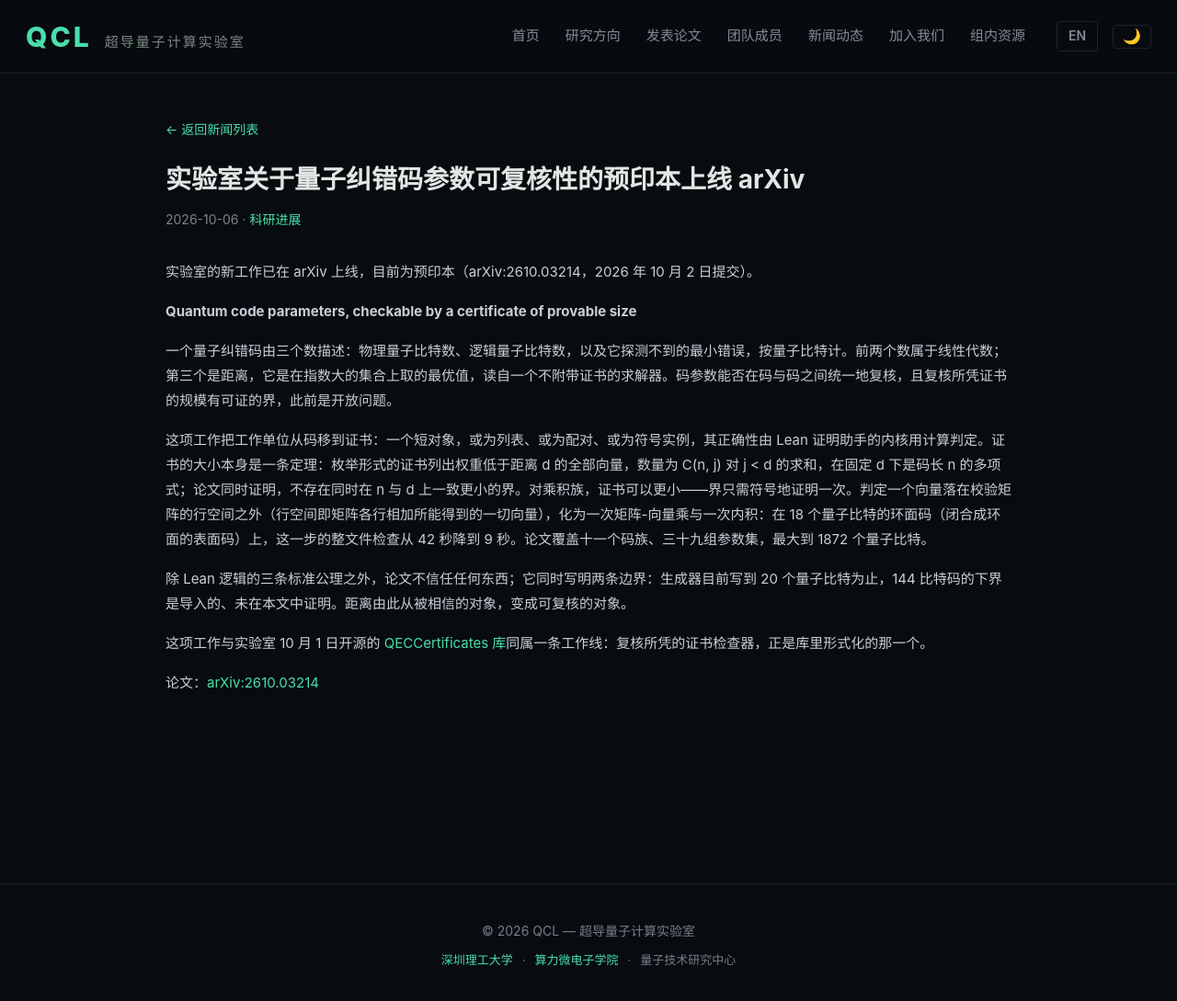
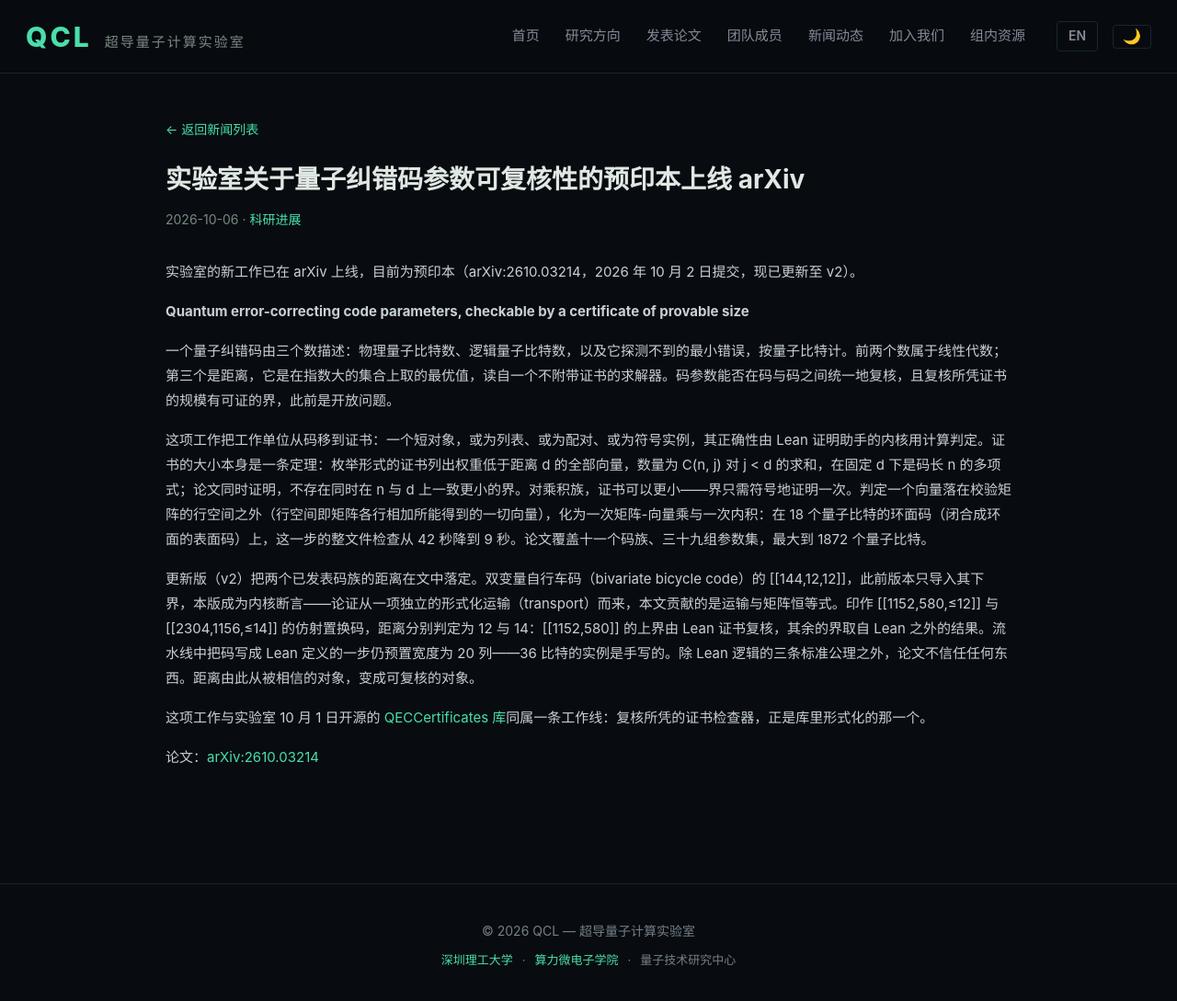
Before and after one commit to QCL-SUAT/qcl-suat.github.io, a Jekyll site: the page built from _posts/2026-10-06-code-parameters-certificate-preprint.md, in a window 1280 px wide and 1095 px high. Shown: the top 1089 px of the window at 92% size. Built offline with Jekyll 4.4.1, drawn with Linux system fonts in a browser that asks for light colours.

Commit message:
content: 两篇预印本新闻按 arXiv v2 更新：码参数论文改用新题并补 BB/仿射置换码距离判定，相位盲存储器补相干上限结论，发表页标题同步

```diff
--- a/_data/publications.yml
+++ b/_data/publications.yml
@@ -15,7 +15,7 @@
   year: 2026
   arxiv: "2610.04306"
   category: "quantum-foundations"
-- title: "Quantum code parameters, checkable by a certificate of provable size"
+- title: "Quantum error-correcting code parameters, checkable by a certificate of provable size"
   authors: "Shuoming An, Fusheng Yang"
   journal: "arXiv 预印本"
   journal_en: "arXiv preprint"
--- a/_posts/2026-10-06-code-parameters-certificate-preprint.md
+++ b/_posts/2026-10-06-code-parameters-certificate-preprint.md
@@ -6,32 +6,32 @@ date: 2026-10-06
 tag: "科研进展"
 tag_en: "Research"
 permalink_en: "/en/news/code-parameters-certificate-preprint.html"
-excerpt_en: "The lab's new work is now on arXiv as a preprint (arXiv:2610.03214, submitted 2 October 2026): a code's distance becomes checkable rather than believed, by certificates whose size is itself a theorem."
+excerpt_en: "The lab's new work is now on arXiv as a preprint (arXiv:2610.03214, submitted 2 October 2026, now updated to v2): a code's distance becomes checkable rather than believed, by certificates whose size is itself a theorem; the update settles the distances of two published code families, including the bivariate bicycle code [[144,12,12]]."
 body_en: |
-  The lab's new work is now on arXiv as a preprint (arXiv:2610.03214, submitted 2 October 2026).
+  The lab's new work is now on arXiv as a preprint (arXiv:2610.03214, submitted 2 October 2026, now updated to v2).
 
-  **Quantum code parameters, checkable by a certificate of provable size**
+  **Quantum error-correcting code parameters, checkable by a certificate of provable size**
 
   A code is described by three numbers: its physical qubits, its logical qubits, and the smallest error it cannot detect, counted in qubits. The first two are linear algebra; the third, the distance, is an optimum over an exponentially large set, read off a solver whose answer carries no certificate. Whether a code's parameters can be checked uniformly across codes, with a certificate of proved size, was open.
 
   The paper moves the unit of work from the code to a certificate — a short object, either a list, a pairing or a symbolic instance — whose correctness the kernel of the Lean proof assistant decides by computation. The certificate's size is itself a theorem: its enumeration form lists the vectors of weight below the distance d, C(n, j) summed over j < d, a polynomial in the code's length n at fixed distance d; and no bound uniform over codes in both n and d is smaller. For product families the certificate is smaller still, the bound being proved once, symbolically. Deciding that a vector lies outside the row space of the check matrix, the set of sums of its rows, becomes one matrix-vector product and one inner product: on an eighteen-qubit toric code, a surface code closed into a torus, the whole-file check of that decision falls from 42 s to 9 s. Eleven code families and thirty-nine parameter sets follow, the widest at 1872 qubits.
 
-  Nothing beyond the three standard axioms of Lean's logic is trusted, and the paper states two limits of scope: the generator that writes a code's checks stops at twenty qubits, and the lower bound for the 144-qubit code is imported rather than proved there. A distance becomes checkable rather than believed.
+  The update (v2) settles the distances of two published code families in the paper. The bivariate bicycle code's [[144,12,12]], whose lower bound the previous version imported, is now a kernel assertion — the argument is transported from an independent formalization, this paper contributing the transport and the matrix identity. The affine-permutation codes printed at [[1152,580,≤12]] and [[2304,1156,≤14]] are settled at twelve and fourteen: the upper bound of [[1152,580]] is re-derived by a Lean certificate, and the remaining bounds rest on results outside Lean. The pipeline's specification step, which writes a code's Lean definition, still carries a preset width of twenty columns — the 36-qubit instance was written by hand. Nothing beyond the three standard axioms of Lean's logic is trusted. A distance becomes checkable rather than believed.
 
   The work belongs to the same line as the lab's [QECCertificates library](/en/news/qeccertificates-open-source.html), open-sourced on 1 October: the certificate checker the paper rests on is the one formalized there.
 
   Paper: [arXiv:2610.03214](https://arxiv.org/abs/2610.03214)
 ---
 
-实验室的新工作已在 arXiv 上线，目前为预印本（arXiv:2610.03214，2026 年 10 月 2 日提交）。
+实验室的新工作已在 arXiv 上线，目前为预印本（arXiv:2610.03214，2026 年 10 月 2 日提交，现已更新至 v2）。
 
-**Quantum code parameters, checkable by a certificate of provable size**
+**Quantum error-correcting code parameters, checkable by a certificate of provable size**
 
 一个量子纠错码由三个数描述：物理量子比特数、逻辑量子比特数，以及它探测不到的最小错误，按量子比特计。前两个数属于线性代数；第三个是距离，它是在指数大的集合上取的最优值，读自一个不附带证书的求解器。码参数能否在码与码之间统一地复核，且复核所凭证书的规模有可证的界，此前是开放问题。
 
 这项工作把工作单位从码移到证书：一个短对象，或为列表、或为配对、或为符号实例，其正确性由 Lean 证明助手的内核用计算判定。证书的大小本身是一条定理：枚举形式的证书列出权重低于距离 d 的全部向量，数量为 C(n, j) 对 j < d 的求和，在固定 d 下是码长 n 的多项式；论文同时证明，不存在同时在 n 与 d 上一致更小的界。对乘积族，证书可以更小——界只需符号地证明一次。判定一个向量落在校验矩阵的行空间之外（行空间即矩阵各行相加所能得到的一切向量），化为一次矩阵-向量乘与一次内积：在 18 个量子比特的环面码（闭合成环面的表面码）上，这一步的整文件检查从 42 秒降到 9 秒。论文覆盖十一个码族、三十九组参数集，最大到 1872 个量子比特。
 
-除 Lean 逻辑的三条标准公理之外，论文不信任任何东西；它同时写明两条边界：生成器目前写到 20 个量子比特为止，144 比特码的下界是导入的、未在本文中证明。距离由此从被相信的对象，变成可复核的对象。
+更新版（v2）把两个已发表码族的距离在文中落定。双变量自行车码（bivariate bicycle code）的 [[144,12,12]]，此前版本只导入其下界，本版成为内核断言——论证从一项独立的形式化运输（transport）而来，本文贡献的是运输与矩阵恒等式。印作 [[1152,580,≤12]] 与 [[2304,1156,≤14]] 的仿射置换码，距离分别判定为 12 与 14：[[1152,580]] 的上界由 Lean 证书复核，其余的界取自 Lean 之外的结果。流水线中把码写成 Lean 定义的一步仍预置宽度为 20 列——36 比特的实例是手写的。除 Lean 逻辑的三条标准公理之外，论文不信任任何东西。距离由此从被相信的对象，变成可复核的对象。
 
 这项工作与实验室 10 月 1 日开源的 [QECCertificates 库](/2026/10/01/qeccertificates-open-source.html)同属一条工作线：复核所凭的证书检查器，正是库里形式化的那一个。
 
```
Also changed, not shown: _posts/2026-09-29-phase-blind-memory-preprint.md (+12 -9 lines), en/news/code-parameters-certificate-preprint.md (+3 -3 lines), en/news/phase-blind-memory-preprint.md (+3 -1 lines).
